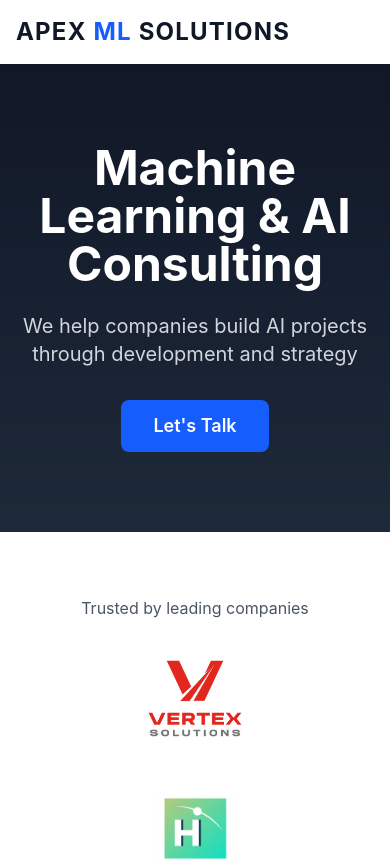
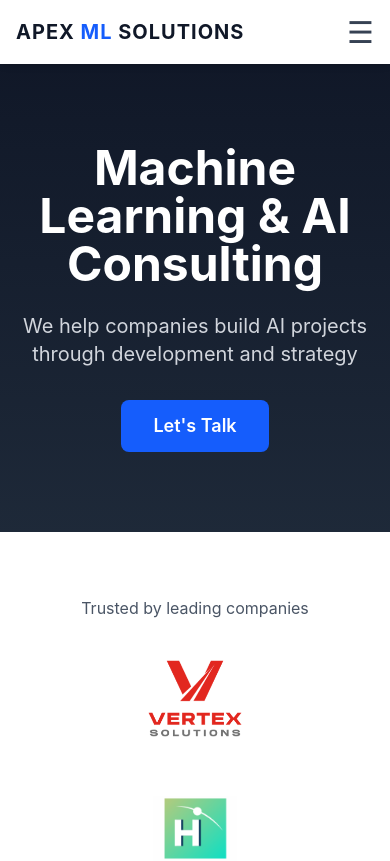
Before and after one commit to aprpick/ml-consulting-site, a Next.js app: page / in a window 390 px wide. Shown: the top 861 px of the page. Built offline with nearby package versions, Linux system fonts and the light colour scheme.

Commit message:
mobile hamburger

```diff
--- a/app/components/Navbar.tsx
+++ b/app/components/Navbar.tsx
@@ -1,18 +1,21 @@
+'use client'
+
+import { useState } from 'react'
+
 export default function Navbar() {
+  const [isOpen, setIsOpen] = useState(false)
+
   return (
-    <nav className="bg-white shadow-md">
+    <nav className="bg-white shadow-md sticky top-0 z-50">
       <div className="max-w-7xl mx-auto px-4">
         <div className="flex justify-between items-center h-16">
 
-            {/* Logo */}
-            <a href="/" className="flex items-center">
-            <div className="text-2xl font-bold tracking-wider text-gray-900">
-                APEX <span className="text-blue-600">ML</span> SOLUTIONS
+          <a href="/" className="flex items-center">
+            <div className="text-xl md:text-3xl font-bold tracking-wider text-gray-900">
+              APEX <span className="text-blue-600">ML</span> SOLUTIONS
             </div>
-            </a>
+          </a>
 
-
-          {/* Navigation Links */}
           <div className="hidden md:flex space-x-8">
             <a href="/" className="text-gray-700 hover:text-blue-600">Home</a>
             <a href="/about" className="text-gray-700 hover:text-blue-600">About</a>
@@ -20,7 +23,24 @@ export default function Navbar() {
             <a href="/case-studies" className="text-gray-700 hover:text-blue-600">Case Studies</a>
             <a href="/contact" className="text-gray-700 hover:text-blue-600">Contact</a>
           </div>
+
+          <button
+            className="md:hidden text-gray-700 text-3xl"
+            onClick={() => setIsOpen(!isOpen)}
+          >
+            ☰
+          </button>
         </div>
+
+        {isOpen && (
+          <div className="md:hidden pb-4">
+            <a href="/" className="block py-2 text-gray-700 hover:text-blue-600" onClick={() => setIsOpen(false)}>Home</a>
+            <a href="/about" className="block py-2 text-gray-700 hover:text-blue-600" onClick={() => setIsOpen(false)}>About</a>
+            <a href="/services" className="block py-2 text-gray-700 hover:text-blue-600" onClick={() => setIsOpen(false)}>Services</a>
+            <a href="/case-studies" className="block py-2 text-gray-700 hover:text-blue-600" onClick={() => setIsOpen(false)}>Case Studies</a>
+            <a href="/contact" className="block py-2 text-gray-700 hover:text-blue-600" onClick={() => setIsOpen(false)}>Contact</a>
+          </div>
+        )}
       </div>
     </nav>
   )
```
